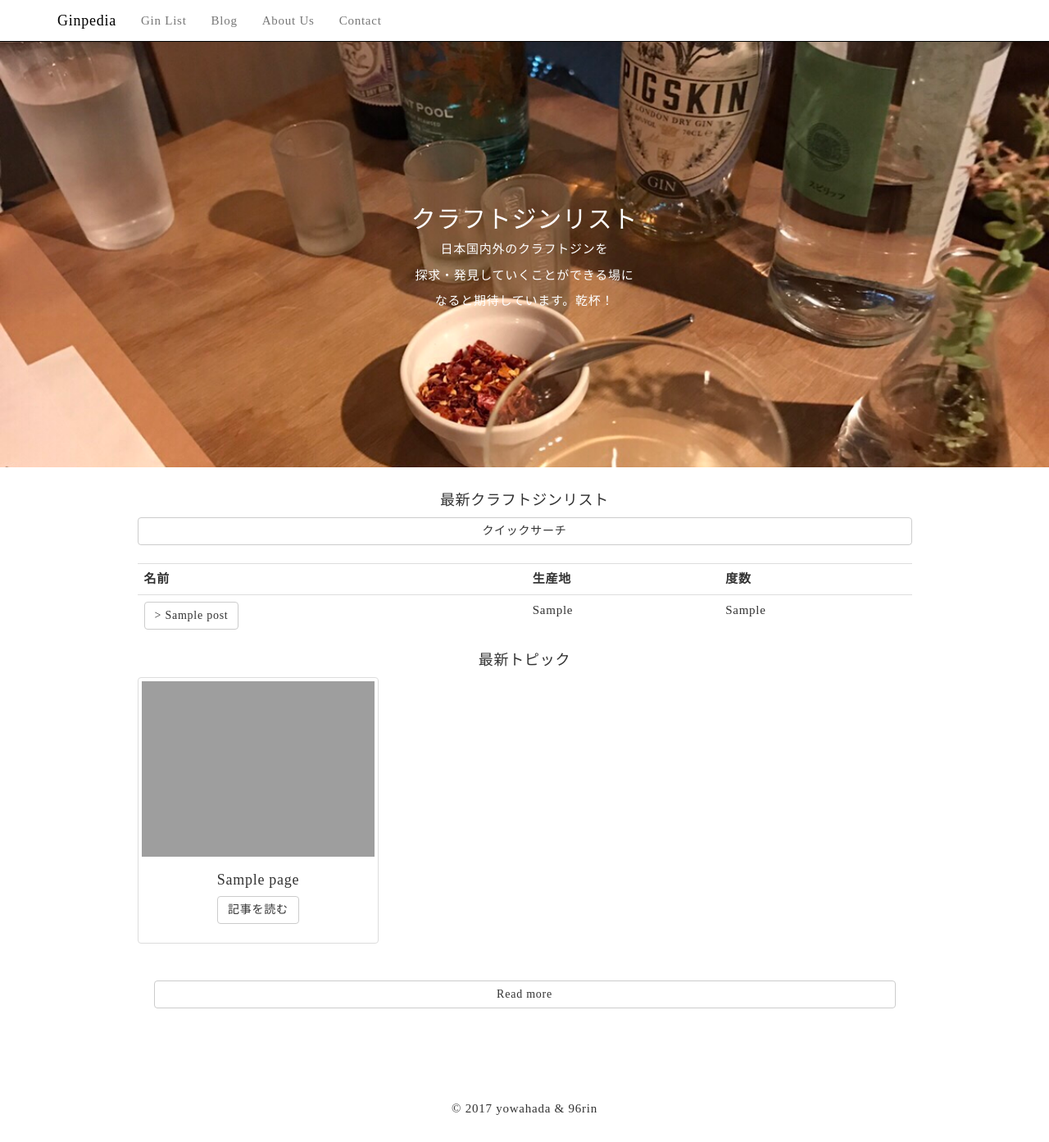
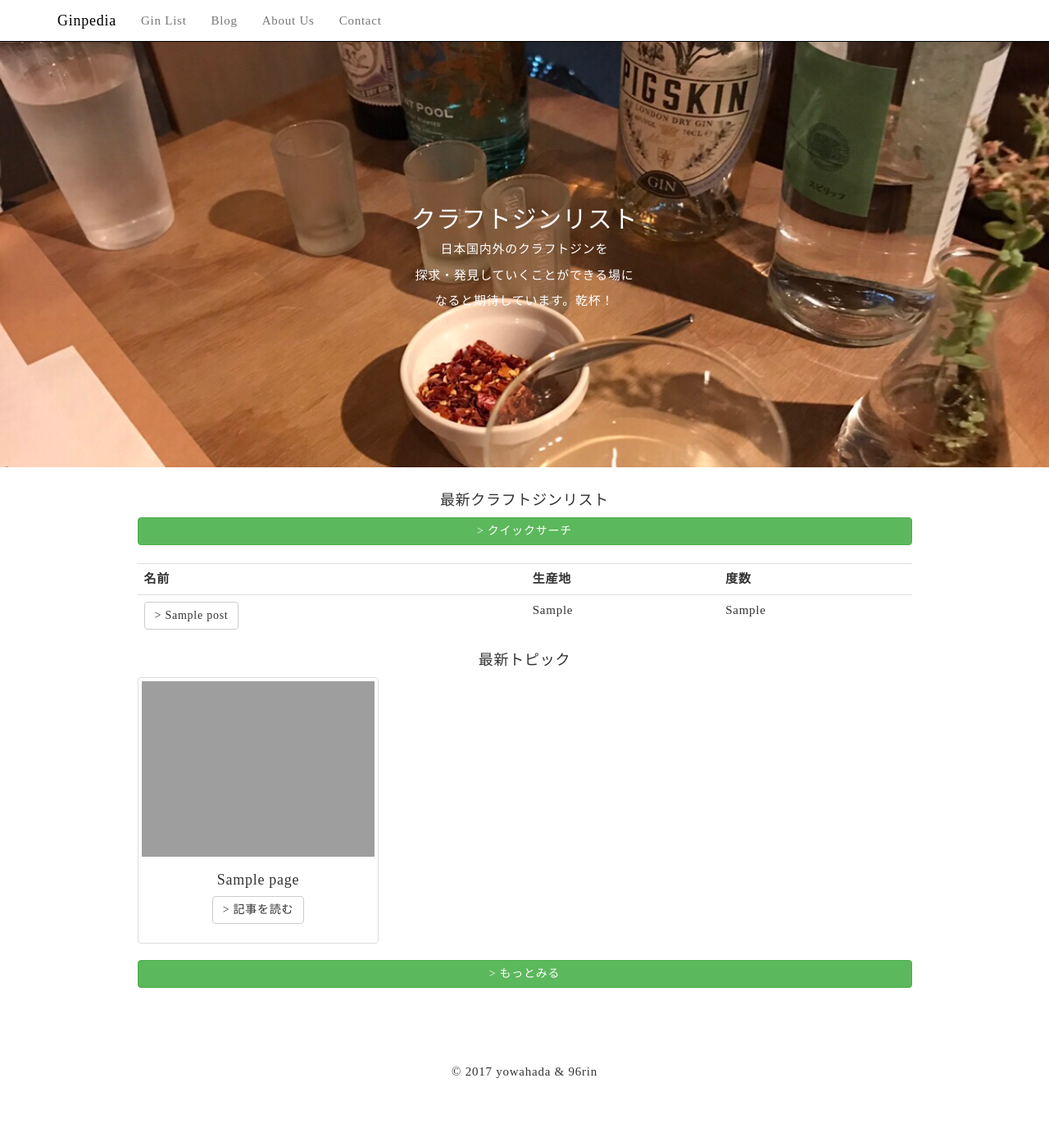
Before and after one commit to yowahada/ginpedia, a Django app: page /index/ in a window 1280 px wide. Shown: the whole page at 82% size. After the commit the page ends 1315 px from the top, so only its background shows below. Run offline with Django 3.2, Linux system fonts and the light colour scheme; tables that the repository leaves empty hold one stand-in row (values such as "Sample post"); some libraries are stand-ins or nearby versions; some web fonts are replaced; grey boxes are pictures that could not be loaded.

Commit message:
htmlボタン修正

```diff
--- a/templates/blog/post_list.html
+++ b/templates/blog/post_list.html
@@ -25,7 +25,7 @@
 			<br>
 			<h4>最新クラフトジンリスト</h4>
 			<div align="center">
-			<a class="btn btn-default btn-block" href="{% url 'blog:gin_list' %}" role="button">クイックサーチ</a><br>
+			<a class="btn btn-success btn-block" href="{% url 'blog:gin_list' %}" role="button">> クイックサーチ</a><br>
 			</div>
 			<table class="table">
 				<!--table-striped table-hover table-condensed-->
@@ -70,14 +70,14 @@
 						<div class="caption">
 							<h4>{{ page.title }}</h4>
 							<p>{{ page.Flavor_text }}</p>
-							<p><a href="{% url 'article:blog_article' page.pk %}" class="btn btn-default" role="button">記事を読む</a></p>
+							<p><a href="{% url 'article:blog_article' page.pk %}" class="btn btn-default" role="button">> 記事を読む</a></p>
 						</div>
 					</div>
 				</div>
 				{% endfor %}
 			</div>
-			<div class="inner-wrap" align="center" style="margin-top: 5px; padding: 20px 20px 20px;">
-				<a class="btn btn-default btn-block" href="{% url 'article:page_list' %}" role="button">Read more</a><br>
+			<div class="inner-wrap" align="center">
+				<a class="btn btn-success btn-block" href="{% url 'article:page_list' %}" role="button">> もっとみる</a><br>
 			</div>
 		</div>
 	</div>
```
Also changed, not shown: templates/article/page_list.html (+11 -9 lines).
